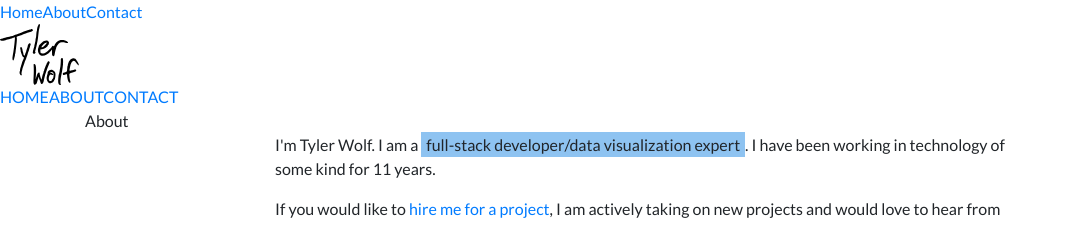
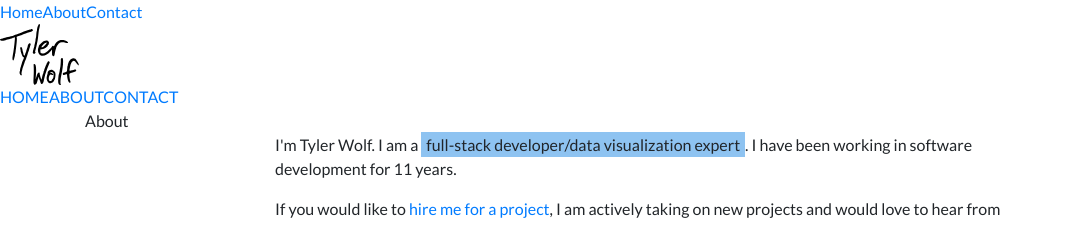
Before and after one commit to thetylerwolf/website, a React (Create React App) app: page /about in a window 1280 px wide. Shown: the top 225 px of the page, without its empty margins (0-1068 px from the left). Built offline with nearby package versions, Linux system fonts and the light colour scheme.

Commit message:
copy update

```diff
--- a/src/components/About.js
+++ b/src/components/About.js
@@ -39,7 +39,7 @@ export default class About extends Component {
                 <span className="highlight-2">
                   full-stack developer/data visualization expert
                 </span>
-                . I have been working in technology of some kind for 11 years.
+                . I have been working in software development for 11 years.
               </p>
               {/* <p>
                 I have a degree in Electrical Engineering (EE) from the
```
